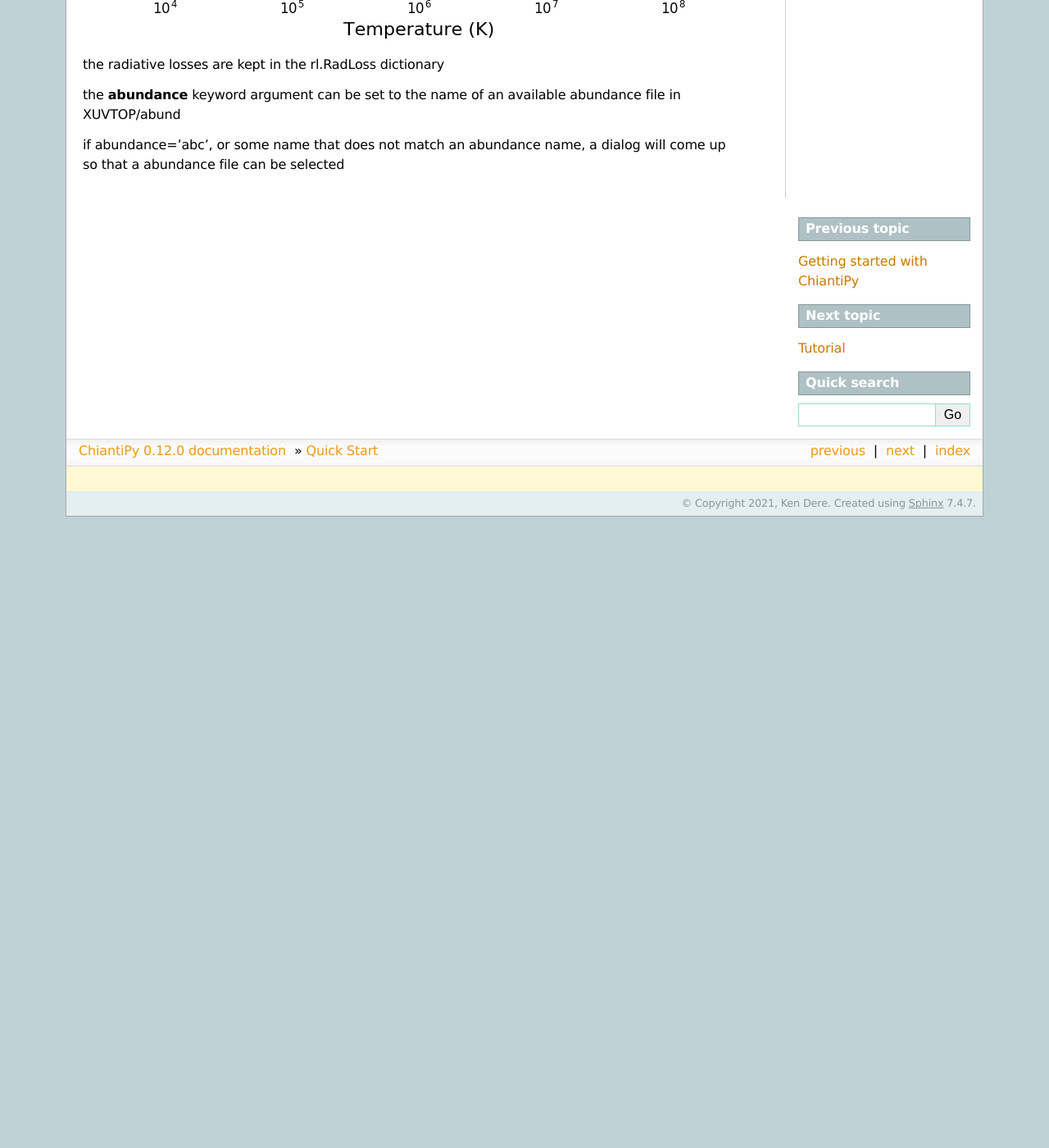
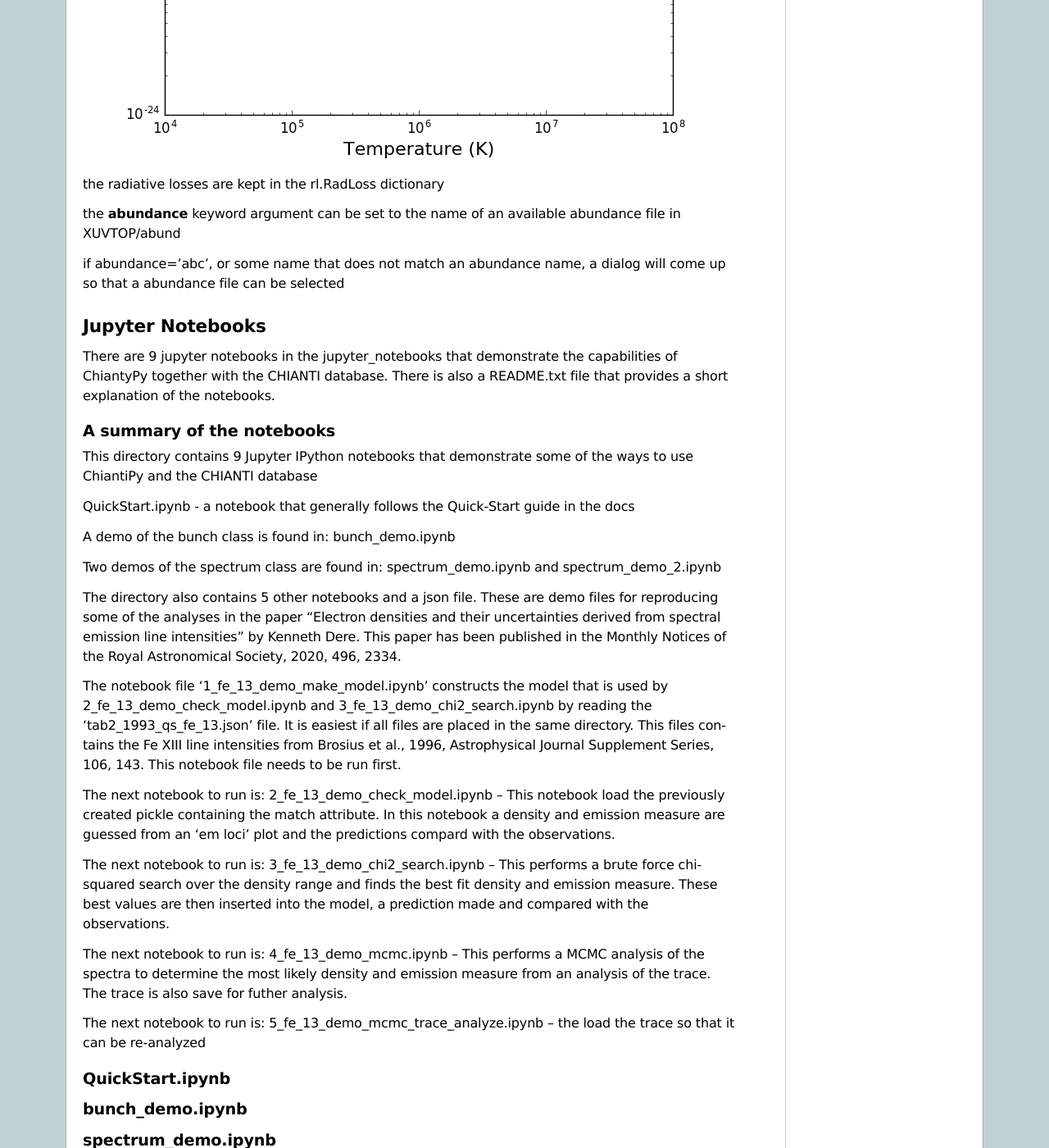
Before and after one commit to chianti-atomic/ChiantiPy, a Sphinx documentation site: the page built from docs/source/quick_start.rst, in a window 1280 px wide and 1400 px high, scrolled down 27713 px. Shown: the whole window at 82% size. Built offline with Sphinx 7.4.7, drawn with Linux system fonts in a browser that asks for light colours; before the commit the page ends 28343 px from its top, so only the background shows below that; some of the changed text lies outside the part shown.

Commit message:
update README.md and quick_start page

```diff
--- a/docs/source/quick_start.rst
+++ b/docs/source/quick_start.rst
@@ -4,7 +4,7 @@
 
 This short tutorial will demonstrate some of the capabilities of ChiantiPy and the CHIANTI database.  It assumes that you know what the CHIANTI database provides and why you want to use it.  It is useful to begin by exploring the properties of the **ion class**, as much of ChiantiPy is based on it.  An ion such as Fe XIV is specified by the string 'fe_14', in the usual CHIANTI notation.
 
-Perhaps the easiest way is to use a jupyter-notebook or a jupyter3-notebook to load the quick start notebook file QuickStart.ipynb in the directory ipython_notebooks.  Then, just run each cell step by step.  If you are not familiar with notebooks, then you can cut and paste the following code into a Python/IPython session.
+Perhaps the easiest way is to use a jupyter-notebook or a jupyter3-notebook to load the quick start notebook file QuickStart.ipynb in the directory jupyter_notebooks.  Then, just run each cell step by step.  If you are not familiar with notebooks, then you can cut and paste the following code into a Python/IPython session.
 
 N.B.:  in the time some of the plots and data were produced, there have been some changes to ChiantiPy and CHIANTI.  It is possible that you might find difference (hopefully small).
 
@@ -401,7 +401,7 @@
 
 there seems to be a significant temperature dependence to the ratio, even though both are formed near 4.e+5 K.
 
-A new keyword argument **keepIons** has been added in v0.6 to the bunch and the 3 spectrum classes.
+A new keyword argument **keepIons** has been added in v0.6 to the bunch and the 3 spectrum classes.  It should be used with some care as it can lead to very large instances in the case of a large number of ions, temperature, or densities.
 
 ::
 
@@ -450,6 +450,7 @@
 .. image:: _static/ne6_mg6_spectrum.png
     :align:  center
 
+There is demo notebooks for the **bunch** class, bunch_demo.ipynb, in the jupyter_notebooks directory
 
 Spectra of multiple ions and continuum
 --------------------------------------
@@ -588,7 +589,7 @@
 .. image:: _static/spectrum_200_300_w_si_9.png
     :align:  center
 
-Because **keepIons** has been set, the ion instances of all of the ions are maintained in the s2.IonInstances dictionary. It has been possible to compare the spectrum of all of the ions with the spectrum of a single ion.
+Because **keepIons** has been set, the ion instances of all of the ions are maintained in the s2.IonInstances dictionary. It has been possible to compare the spectrum of all of the ions with the spectrum of a single ion.    It should be used with some care as it can lead to very large instances in the case of a large number of ions, temperature, or densities.
 
 ::
 
@@ -631,6 +632,9 @@
     :align:  center
 
 
+There are two demo notebooks, spectrum_demo.ipynb and spectrum_demo_2.ipynb in the jupyter_notebooks directory.
+
+
 Radiative loss rate
 -------------------
 
@@ -653,3 +657,62 @@
 the **abundance** keyword argument can be set to the name of an available abundance file in XUVTOP/abund
 
 if abundance='abc', or some name that does not match an abundance name, a dialog will come up so that a abundance file can be selected
+
+
+Jupyter Notebooks
+-----------------
+
+There are 9 jupyter notebooks in the jupyter_notebooks that demonstrate the capabilities of ChiantyPy together with the CHIANTI database.  There is also a README.txt file that provides a short explanation of the notebooks.
+
+A summary of the notebooks
+==========================
+
+
+This directory contains 9 Jupyter IPython notebooks that demonstrate some of the ways to use ChiantiPy and the CHIANTI database
+
+QuickStart.ipynb - a notebook that generally follows the Quick-Start guide in the docs
+
+A demo of the bunch class is found in:  bunch_demo.ipynb
+
+Two demos of the spectrum class are found in:  spectrum_demo.ipynb and spectrum_demo_2.ipynb
+
+The directory also contains 5 other notebooks and a json file.  These are demo files for reproducing some of the analyses in the paper "Electron densities and their uncertainties derived from spectral emission line intensities" by Kenneth Dere.  This paper has been published in the Monthly Notices of the Royal Astronomical Society, 2020, 496, 2334.
+
+The notebook file '1_fe_13_demo_make_model.ipynb' constructs the model that is used by 2_fe_13_demo_check_model.ipynb and 3_fe_13_demo_chi2_search.ipynb by reading the 'tab2_1993_qs_fe_13.json' file.  It is easiest if all files are placed in the same directory.  This files contains the Fe XIII line intensities from Brosius et al., 1996, Astrophysical Journal Supplement Series, 106, 143.  This notebook file needs to be run first.
+
+The next notebook to run is:  2_fe_13_demo_check_model.ipynb  -- This notebook load the previously created pickle containing the match attribute.  In this notebook a density and emission measure are guessed from an 'em loci' plot and the predictions compard with the observations.
+
+The next notebook to run is:  3_fe_13_demo_chi2_search.ipynb -- This performs a brute force chi-squared search over the density range and finds the best fit density and emission measure.  These best values are then inserted into the model, a prediction made and compared with the observations.
+
+The next notebook to run is:  4_fe_13_demo_mcmc.ipynb -- This performs a MCMC analysis of the spectra to determine the most likely density and emission measure from an analysis of the trace.  The trace is also save for futher analysis.
+
+The next notebook to run is:  5_fe_13_demo_mcmc_trace_analyze.ipynb -- the load the trace so that it can be re-analyzed
+
+
+QuickStart.ipynb
+================
+
+
+bunch_demo.ipynb
+================
+
+spectrum_demo.ipynb
+===================
+
+spectrum_demo_2.ipynb
+=====================
+
+1_fe_13_demo_make_match.ipynb
+=============================
+
+2_fe_13_demo_check_model.ipynb
+==============================
+
+3_fe_13_demo_chi2_search.ipynb
+==============================
+
+4_fe_13_demo_mcmc.ipynb
+=======================
+
+5_fe_13_demo_mcmc_trace_analyze.ipynb
+=====================================
```
Also changed, not shown: README.md (+1 -2 lines).
